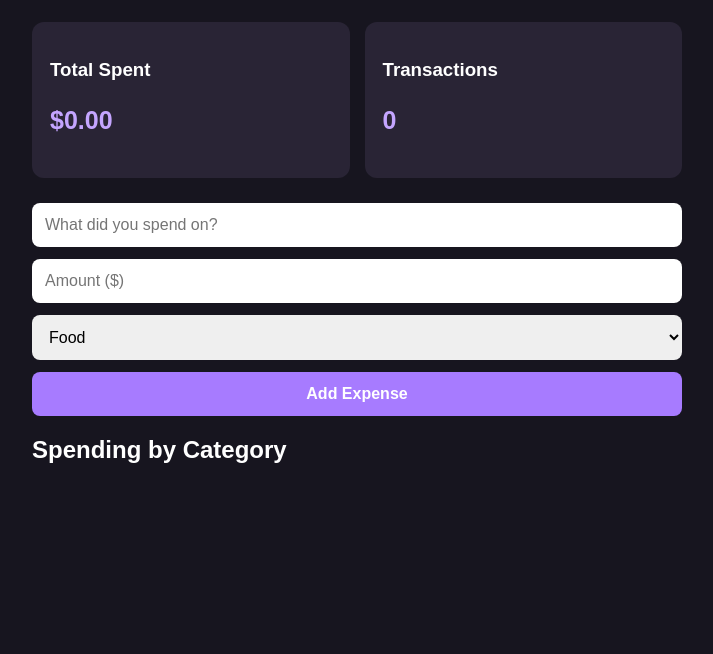
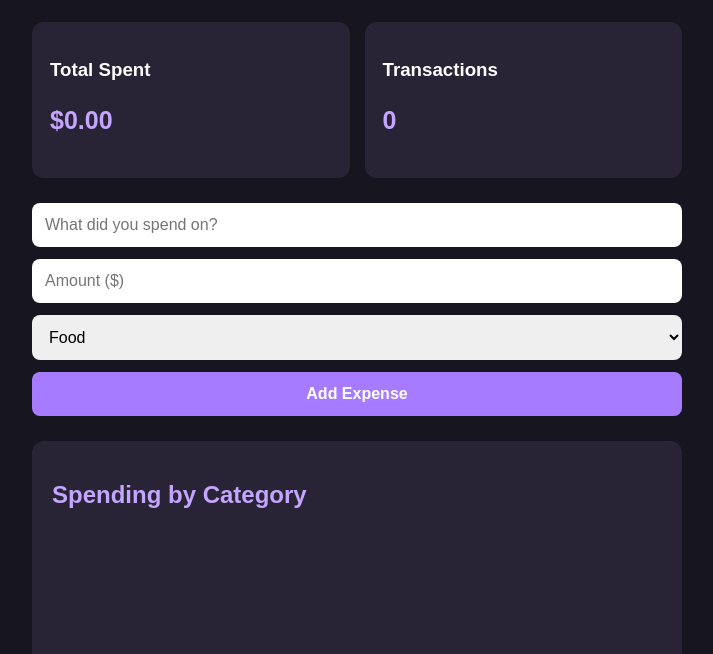
Before and after one commit to killa06h-collab/KillaCode-Portfolio, a plain HTML site: page expenses.html in a window 1280 px wide. Shown: the part 132-786 px from the top of the page, without its empty margins (283-996 px from the left). Drawn offline with Linux system fonts and the light colour scheme.

Commit message:
Add styles for chart section in expenses.css

```diff
--- a/expenses.css
+++ b/expenses.css
@@ -88,3 +88,20 @@ button:hover {
     flex-direction: column;
   }
 }
+
+
+.chart-section {
+  background: #292435;
+  padding: 20px;
+  margin: 25px 0;
+  border-radius: 12px;
+}
+
+.chart-section h2 {
+  color: #c4a5ff;
+}
+
+#expense-chart {
+  width: 100%;
+  max-height: 300px;
+}
```
